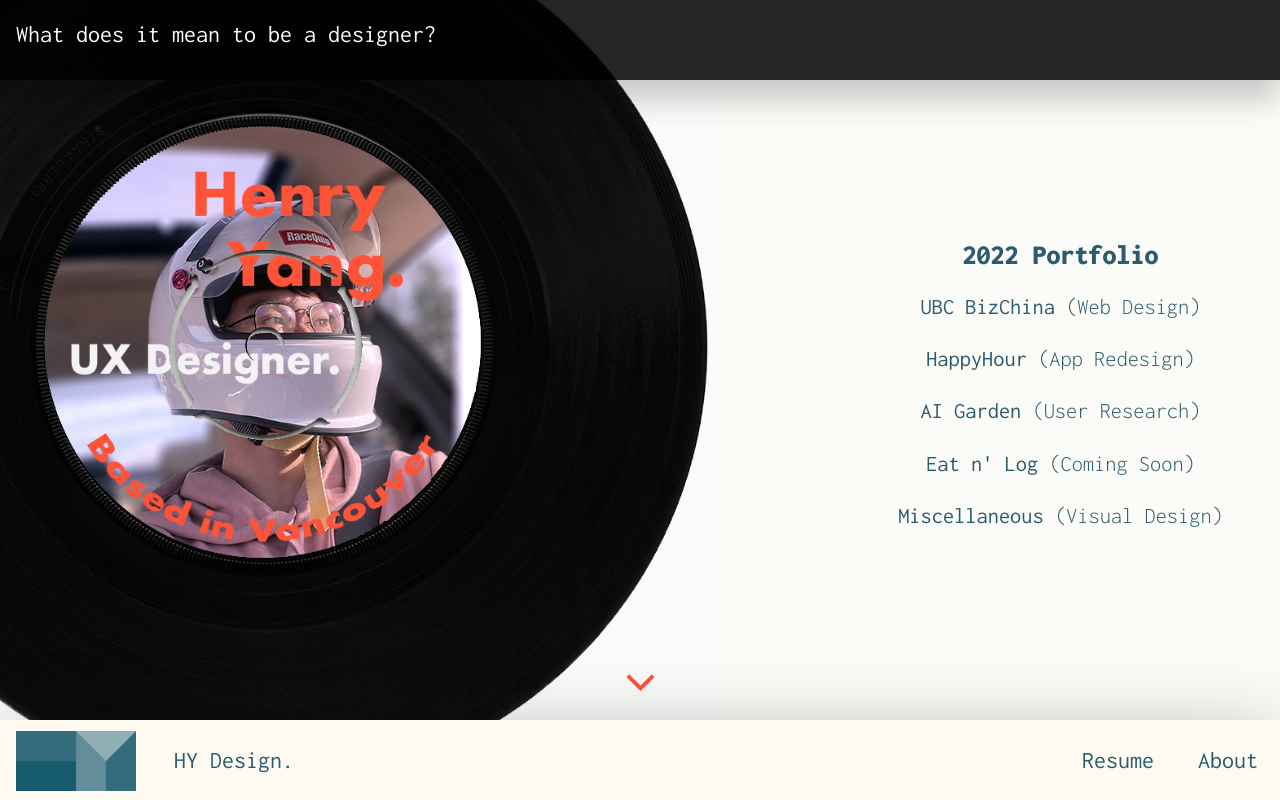
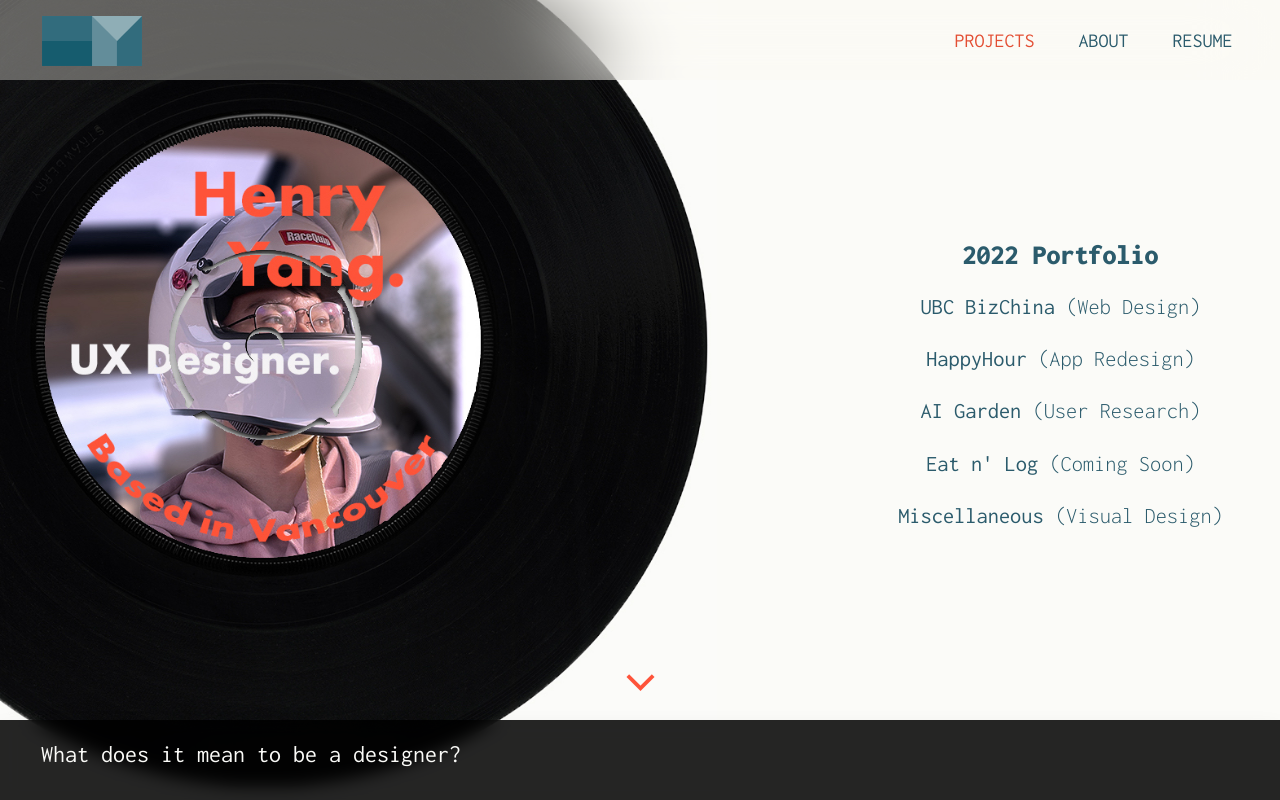
Before and after one commit to HenryY0518/personal-portfolio, a React (Create React App) app: page / in a window 1280 px wide. Shown: the top 800 px of the page. Built offline with nearby package versions, Linux system fonts and the light colour scheme.

Commit message:
major revision1 boxun

```diff
--- a/src/components/Header.js
+++ b/src/components/Header.js
@@ -15,12 +15,12 @@ export default class Header extends React.Component {
       var scrolled = document.scrollingElement.scrollTop;
       if (scrolled >= 2400) {
         if (this.state.status !== "third") {
-              this.setState({status:"third"});
+          this.setState({ status: "third" });
         }
       } else {
         if (scrolled >= 1600) {
           if (this.state.status !== "second") {
-                this.setState({status:"second"});
+            this.setState({ status: "second" });
           }
         } else {
           if (scrolled >= 800) {
@@ -45,27 +45,27 @@ render() {
     if (this.state.status === "top") {
       return (
         <div className='header'>
-                What does it mean to be a designer?
+          <span className='headerText'>What does it mean to be a designer?</span>
         </div>
       );
     } else {
       if (this.state.status === "first") {
         return (
           <div className='header'>
-                    It means being a life-long learner who tries to understand others,
+            <span className='headerText'>It means being a life-long learner who tries to understand others,</span>
           </div>
         );
       } else {
         if (this.state.status === "second") {
           return (
             <div className='header'>
-                        People from all walks of life and cultural backgrounds,
+              <span className='headerText'>People from all walks of life and cultural backgrounds,</span>
             </div>
           );
         } else {
           return (
             <div className='header'>
-                        To solve problems that are unique to human beings together.
+              <span className='headerText'>To solve problems that are unique to human beings together.</span>
             </div>
           );
         }
--- a/src/components/Navbar.js
+++ b/src/components/Navbar.js
@@ -46,17 +46,15 @@ export default class Navbar extends Component {
   render() {
     return (
 
-      <nav
-        className={classnames("bnav", {
-          "bnav--hidden": !this.state.visible
-        })}
-      >
-
-        <li className='bnavItem'><NavLink className='links' to='/'><img className='logo' src={logo} alt='logo'></img></NavLink></li>
-        <li className='bnavItem--left'><NavLink className='links' to='/'>HY Design.</NavLink></li>
-        <li className='bnavItem--right'><NavLink className='links' to='/about' activeStyle={{ color: '#af2c2c' }}>About</NavLink></li>
-        {// eslint-disable-next-line
-        <li className='bnavItem--right'><a className='links' target='_blank' href={resume}>Resume</a></li>}
+      <nav className={classnames("bnav")}>
+        <div className='navContainer'>
+          <li className='bnavItem'><NavLink className='links' to='/'><img className='logo' src={logo} alt='logo'></img></NavLink></li>
+          {/* <li className='bnavItem--left'><NavLink className='links' to='/'exact={true} activeStyle={{ color: '#e34f34' }}>HY DESIGN.</NavLink></li> */}
+          {// eslint-disable-next-line
+            <li className='bnavItem--right'><a className='links' target='_blank' href={resume}>RESUME</a></li>}
+            <li className='bnavItem--right'><NavLink className='links' to='/about' activeStyle={{ color: '#e34f34' }}>ABOUT</NavLink></li>
+            <li className='bnavItem--right'><NavLink className='links' to='/' exact={true} activeStyle={{ color: '#e34f34' }}>PROJECTS</NavLink></li>
+        </div>
       </nav>
     );
   }
--- a/src/index.css
+++ b/src/index.css
@@ -100,13 +100,13 @@ code {
     transition: bottom 1.0s;
     position: fixed;
     height: 80px;
-    bottom: 0px;
+    top: 0px;
     font-family: 'Inconsolata', monospace;
-    font-size: 24px;
-    color: #161111;
-    background-color: #FCFAF1;
+    font-size: 20px;
+    backdrop-filter: blur(40px);
+    background-color: #fcfaf15b;
     z-index: 2;
-    box-shadow: rgba(0, 0, 0, 0.4) 0px 30px 90px;
+    /* box-shadow: rgba(0, 0, 0, 0.1) 0px 4px 12px; */
   }
 }
 
@@ -116,23 +116,25 @@ code {
     transition: bottom 1.0s;
     position: fixed;
     height: 80px;
-    bottom: 0px;
+    top: 0px;
     font-family: 'Inconsolata', monospace;
-    font-size: 24px;
-    color: #161111;
-    background-color: #FCFAF1;
+    font-size: 20px;
+    backdrop-filter: blur(40px);
+    background-color: #fcfaf15b;
     z-index: 2;
-    box-shadow: rgba(0, 0, 0, 0.4) 0px 30px 90px;
+    box-shadow: rgba(0, 0, 0, 0.1) 0px 4px 12px;
   }
 }
 
-/* .bnav--hidden {
-  bottom: -80px;
-} */
+.navContainer {
+  margin-left: 2%;
+  margin-right: 2%;
+}
+
 
 .bnavItem {
   position: relative;
-  bottom: 5px;
+  bottom: 0px;
   float: left;
   outline: none;
   display: block;
@@ -141,8 +143,8 @@ code {
 
 @media screen and (min-width: 1001px) {
   .logo {
-    height: 60px;
-    width: 120px;
+    height: 50px;
+    width: 100px;
   }
 }
 
@@ -158,6 +160,7 @@ code {
   position: relative;
   color: #E34F33;
   padding: 6px;
+  padding-top: 10px;
   float: left;
   outline: none;
   display: block;
@@ -165,7 +168,9 @@ code {
 
 .bnavItem--right {
   position: relative;
+  padding-left: -50px;
   padding: 6px;
+  padding-top: 10px;
   float: right;
   outline: none;
   display: block;
@@ -190,10 +195,11 @@ code {
     position: fixed;
     padding: 16px;
     height: 80px;
-    top: 0px;
+    bottom: 0px;
     font-family: 'Inconsolata', monospace;
     font-size: 24px;
     color: #fbfbf8;
+    backdrop-filter: blur(8px);
     background-color: #000000da;
     box-shadow: rgba(0, 0, 0, 0.2) 0px 20px 30px;
     z-index: +2
@@ -207,18 +213,20 @@ code {
     padding-top:8px;
     padding-left:16px;
     height: 60px;
-    top: 0px;
+    backdrop-filter: blur(60px);
+    bottom: 0px;
     font-family: 'Inconsolata', monospace;
     font-size: 16px;
     color: #fbfbf8;
-    background-color: #000000da;
+    background-color: #000000b6;
     box-shadow: rgba(0, 0, 0, 0.2) 0px 20px 30px;
     z-index: +2
   }
 }
 
 .headerText {
-  padding: 16px;
+  margin-left: 2%;
+  margin-right: 2%;
 }
 
 .carouselImage {
@@ -630,7 +638,7 @@ code {
 
 .hero1 {
   float: center;
-  padding-top: 8vh;
+  padding-top: 15vh;
   padding-left: 8%;
   padding-right: 8%;
   padding-bottom: 3vh;
@@ -856,20 +864,20 @@ code {
 }
 
 .cover-title {
-  padding-left: 10%;
+  padding-left: 15%;
   padding-right: 32px;
   padding-top: 24px;
 }
 
 .cover-sub {
-  padding-left: 10%;
+  padding-left: 15%;
   padding-right: 32px;
   padding-bottom: 16px;
   padding-top: 0px
 }
 
 .overview {
-  margin-left: 10%;
+  margin-left: 15%;
   margin-top: 2.5%;
   position: relative;
 }
@@ -885,12 +893,12 @@ code {
 .footer {
   clear: both;
   left: 0;
-  bottom: 0;
+  bottom: 0px;
   width: 100%;
   background-color: #E34F33;
   color: #161111;
   position: relative;
-  height: 100px;
+  height: 180px;
   font-family: 'Inconsolata', monospace;
 }
 
@@ -899,7 +907,7 @@ code {
     position: relative;
     float: left;
     padding-top: 36px;
-    padding-left: 3%;
+    padding-left: 4%;
     font-size: 20px;
     display: block;
   }
@@ -910,7 +918,7 @@ code {
     position: relative;
     float: center;
     padding-top: 36px;
-    padding-left: 3%;
+    padding-left: 4%;
     font-size: 24px;
     display: block;
   }
@@ -935,8 +943,8 @@ code {
 
 .text {
   margin-top: 2.5%;
-  margin-left: 10%;
-  margin-right: 10%;
+  margin-left: 15%;
+  margin-right: 15%;
   clear: both;
 }
 
@@ -947,10 +955,10 @@ code {
 }
 
 .photo {
-  margin-left: 10%;
-  margin-right: 10%;
+  margin-left: 15%;
+  margin-right: 15%;
   margin-bottom: 4%;
-  max-width: 80%;
+  max-width: 70%;
   max-height: auto;
 }
 
@@ -962,8 +970,8 @@ code {
 
 .next {
   margin-top: 32px;
-  margin-left: 10%;
-  margin-right: 10%;
+  margin-left: 15%;
+  margin-right: 15%;
   font-size: 24px;
   clear: both
 }
--- a/src/pages/projects/Biz.js
+++ b/src/pages/projects/Biz.js
@@ -17,7 +17,7 @@ function Happy() {
     return (
         <div>
             <Background coverNumber={'cover4'} />
-            <Cover title={"UBC BizChina"} subTitle={"A bridge between China and Canada"} colourNumber={'cover-container4'} />
+            <Cover title={"UBC BizChina"} subTitle={"Redesigning the website bridging China and Canada"} colourNumber={'cover-container4'} />
             <div className="content">
                 <Overview
                     role={'Lead Web Designer'}
```
Lines whose indentation alone changed are shown as unchanged.
